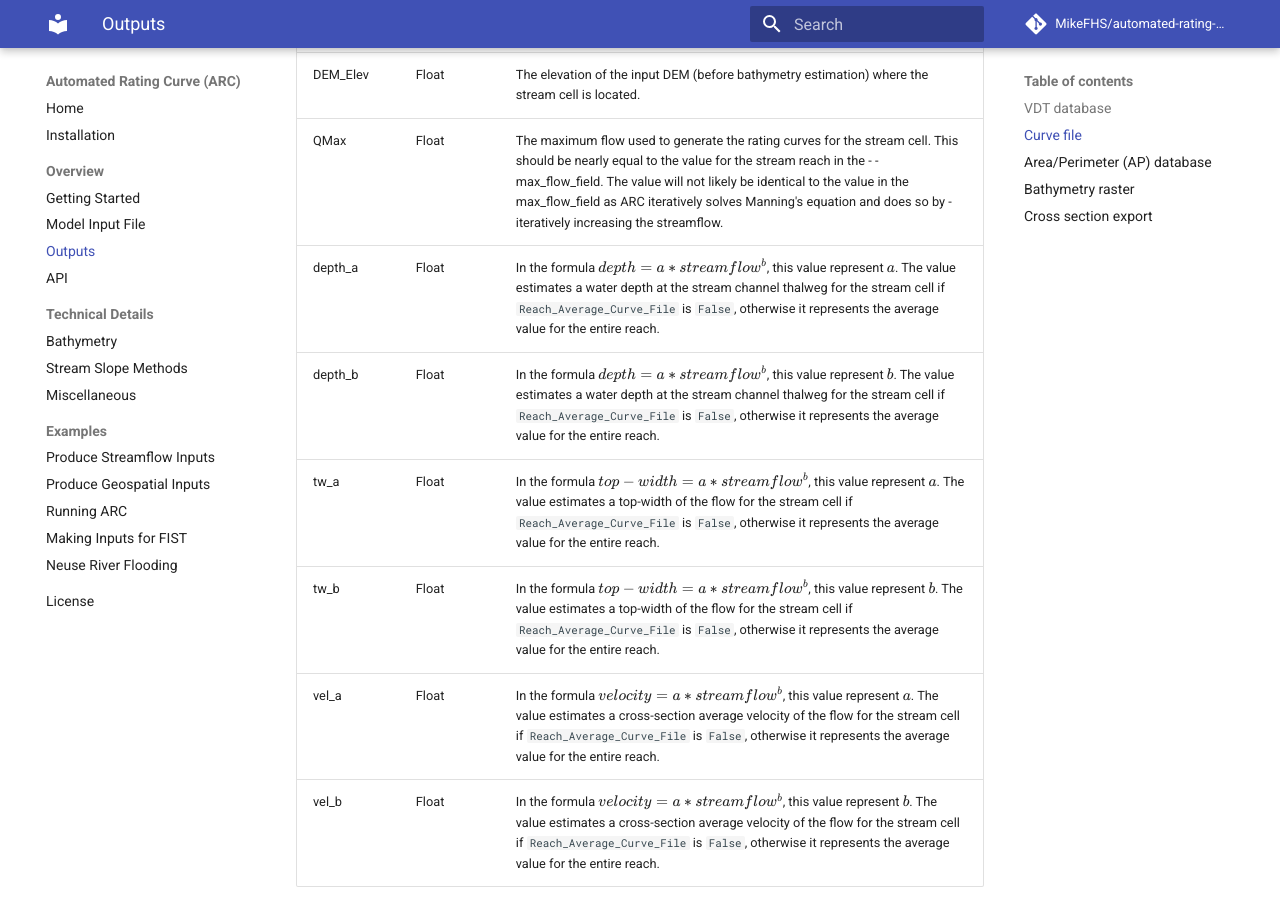
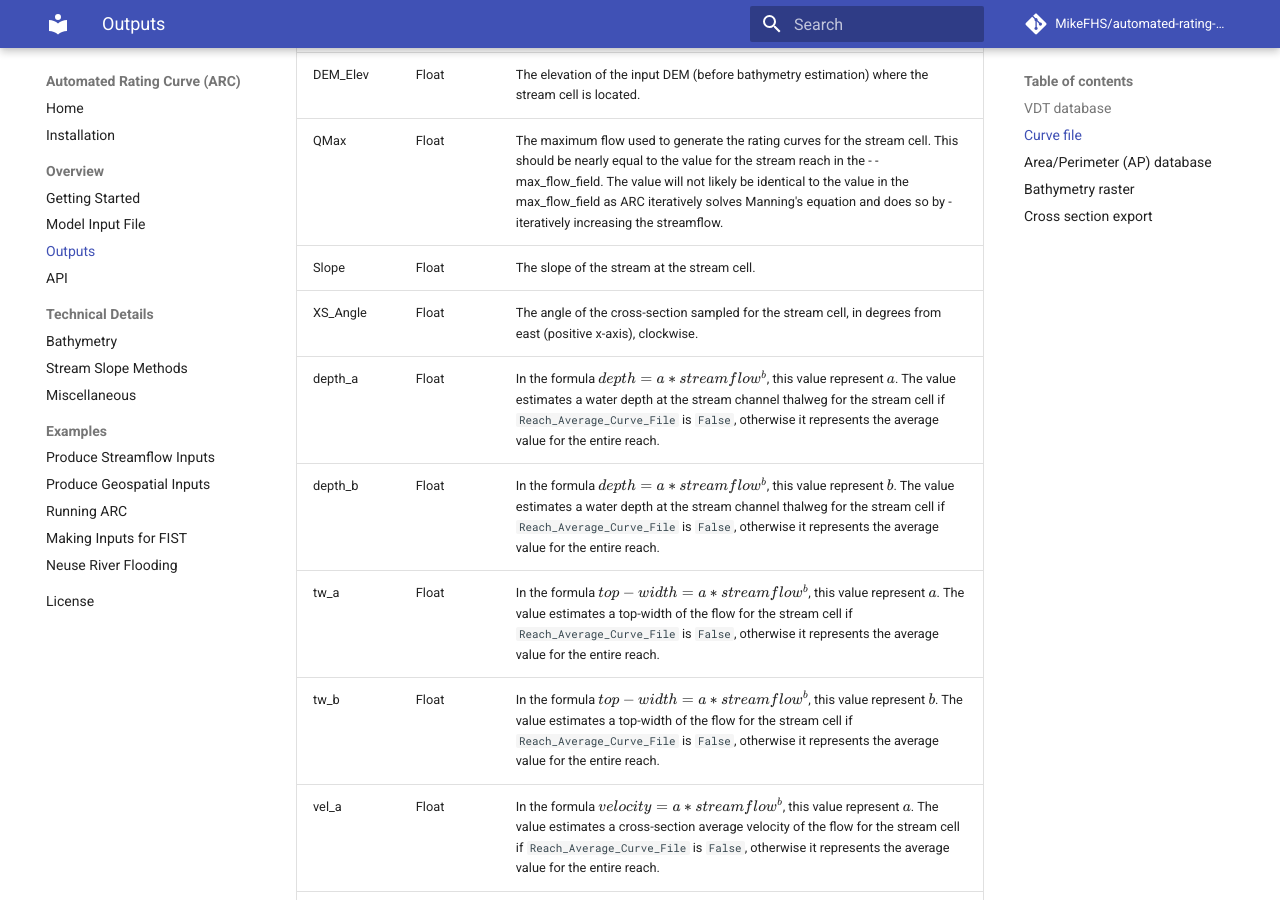
Before and after one commit to MikeFHS/automated-rating-curve, an MkDocs documentation site: the page built from docs/outputs.md, in a window 1280 px wide and 900 px high, scrolled down 1674 px. Built offline with MkDocs 1.6.1 and Material for MkDocs 9.7.7, drawn with Linux system fonts in a browser that asks for light colours; comment, search, counter and statistics services are not loaded.

Commit message:
Updated documentation on CurveFile output.

```diff
--- a/docs/outputs.md
+++ b/docs/outputs.md
@@ -32,6 +32,8 @@ The following table details the columns in the curve file, which may be saved as
 | BaseElev | Float | The elevation of the channel bottom after bathymetry has been estimated where the stream cell is located.  |
 | DEM_Elev | Float | The elevation of the input DEM (before bathymetry estimation) where the stream cell is located. |
 | QMax | Float | The maximum flow used to generate the rating curves for the stream cell. This should be nearly equal to the value for the stream reach in the - - max_flow_field. The value will not likely be identical to the value in the max_flow_field as ARC iteratively solves Manning's equation and does so by - iteratively increasing the streamflow. |
+| Slope | Float | The slope of the stream at the stream cell. |
+| XS_Angle | Float | The angle of the cross-section sampled for the stream cell, in degrees from east (positive x-axis), clockwise. |
 | depth_a | Float | In the formula $depth = a * streamflow^b$, this value represent $a$. The value estimates a water depth at the stream channel thalweg for the stream cell if `Reach_Average_Curve_File` is `False`, otherwise it represents the average value for the entire reach. |
 | depth_b | Float | In the formula $depth = a * streamflow^b$, this value represent $b$. The value estimates a water depth at the stream channel thalweg for the stream cell if `Reach_Average_Curve_File` is `False`, otherwise it represents the average value for the entire reach. |
 | tw_a | Float | In the formula $top-width = a * streamflow^b$, this value represent $a$. The value estimates a top-width of the flow for the stream cell if `Reach_Average_Curve_File` is `False`, otherwise it represents the average value for the entire reach. |
```
